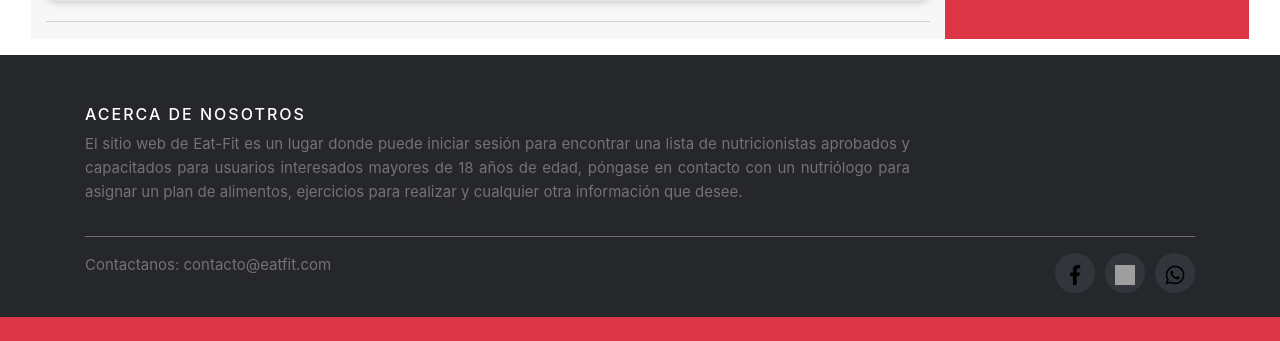
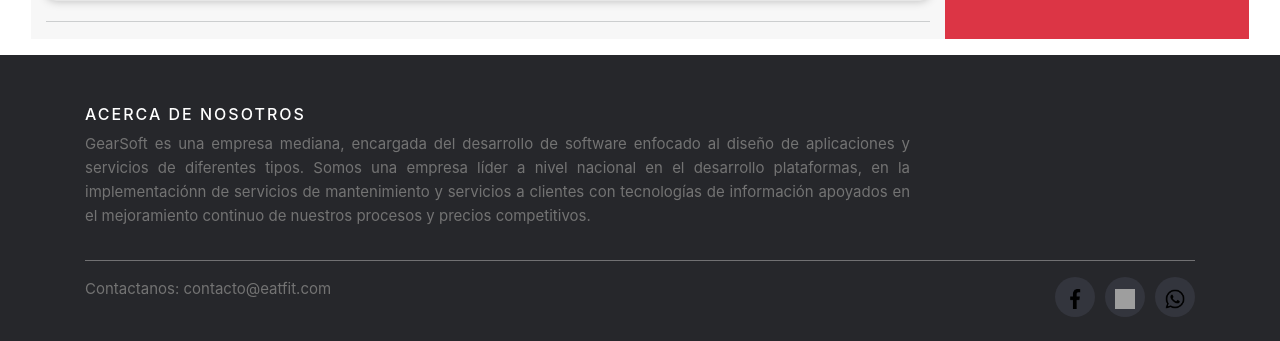
Before and after one commit to Eat-Fit/EatFit-Dev, a Django app: page /home/ in a window 1280 px wide. Shown: the part 1156-1497 px from the top of the page. Before the commit the page ends 1473 px from the top, so only its background shows below. Run offline with Django 3.2, Linux system fonts and the light colour scheme; a user stored in the database is signed in; data comes from the database, SQL or seed files in the repository; both versions use the stored data as it was after the commit; some libraries are stand-ins or nearby versions; grey boxes are pictures that could not be loaded.

Commit message:
Modificaciones descripcion del footer

```diff
--- a/templates/footer.html
+++ b/templates/footer.html
@@ -6,7 +6,11 @@
         <div class="row">
           <div class="col-sm-12 col-md-9">
             <h6>Acerca de nosotros</h6>
-            <p class="text-justify"> El sitio web de Eat-Fit es un lugar donde puede iniciar sesión para encontrar una lista de nutricionistas aprobados y capacitados para usuarios interesados mayores de 18 años de edad, póngase en contacto con un nutriólogo para asignar un plan de alimentos, ejercicios para realizar y cualquier otra información que desee.</p>
+            <p class="text-justify"> GearSoft es una empresa mediana, encargada del desarrollo de software enfocado
+            al diseño de aplicaciones y servicios de diferentes tipos. Somos una empresa líder a nivel nacional en el desarrollo plataformas, en la
+            implementaciónn de servicios de mantenimiento y servicios a clientes con
+            tecnologías de información apoyados en el mejoramiento continuo de nuestros
+            procesos y precios competitivos. </p>
           </div>
         </div>
         <hr>
```
Also changed, not shown: db.sqlite3.
